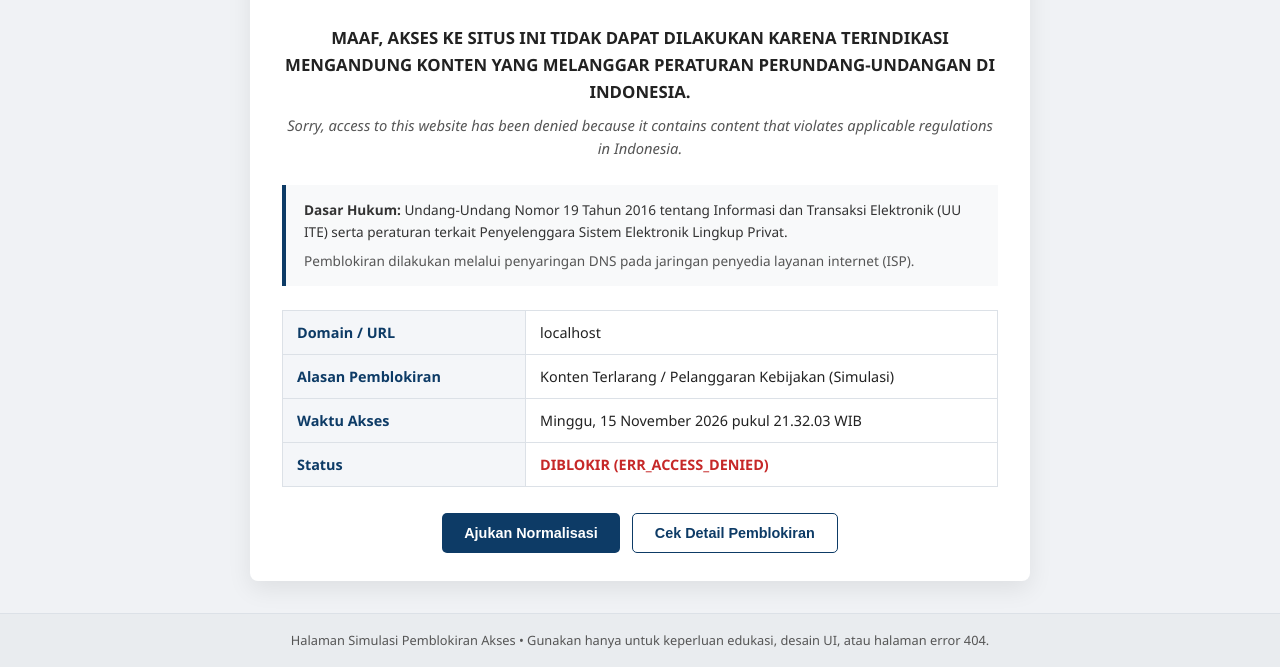
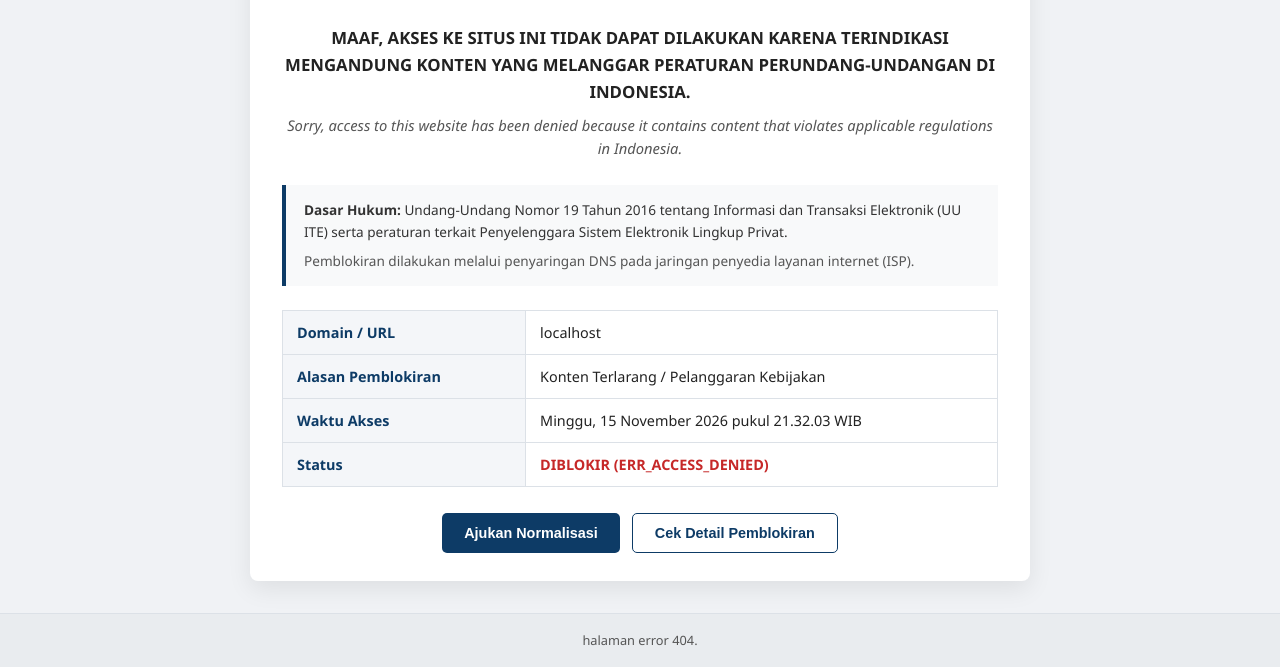
Before and after one commit to jirunstudio-hash/Komal-Tiktok, a plain HTML site: page control.html in a window 1280 px wide. Shown: the part 328-995 px from the top of the page. Drawn offline with Linux system fonts and the light colour scheme.

Commit message:
Update control.html

```diff
--- a/control.html
+++ b/control.html
@@ -344,7 +344,7 @@
           </tr>
           <tr>
             <th>Alasan Pemblokiran</th>
-            <td>Konten Terlarang / Pelanggaran Kebijakan (Simulasi)</td>
+            <td>Konten Terlarang / Pelanggaran Kebijakan</td>
           </tr>
           <tr>
             <th>Waktu Akses</th>
@@ -365,7 +365,7 @@
   </main>
 
   <footer>
-    Halaman Simulasi Pemblokiran Akses &bull; Gunakan hanya untuk keperluan edukasi, desain UI, atau halaman error 404.
+    halaman error 404.
   </footer>
 
   <!-- Modal Pop-up -->
```
